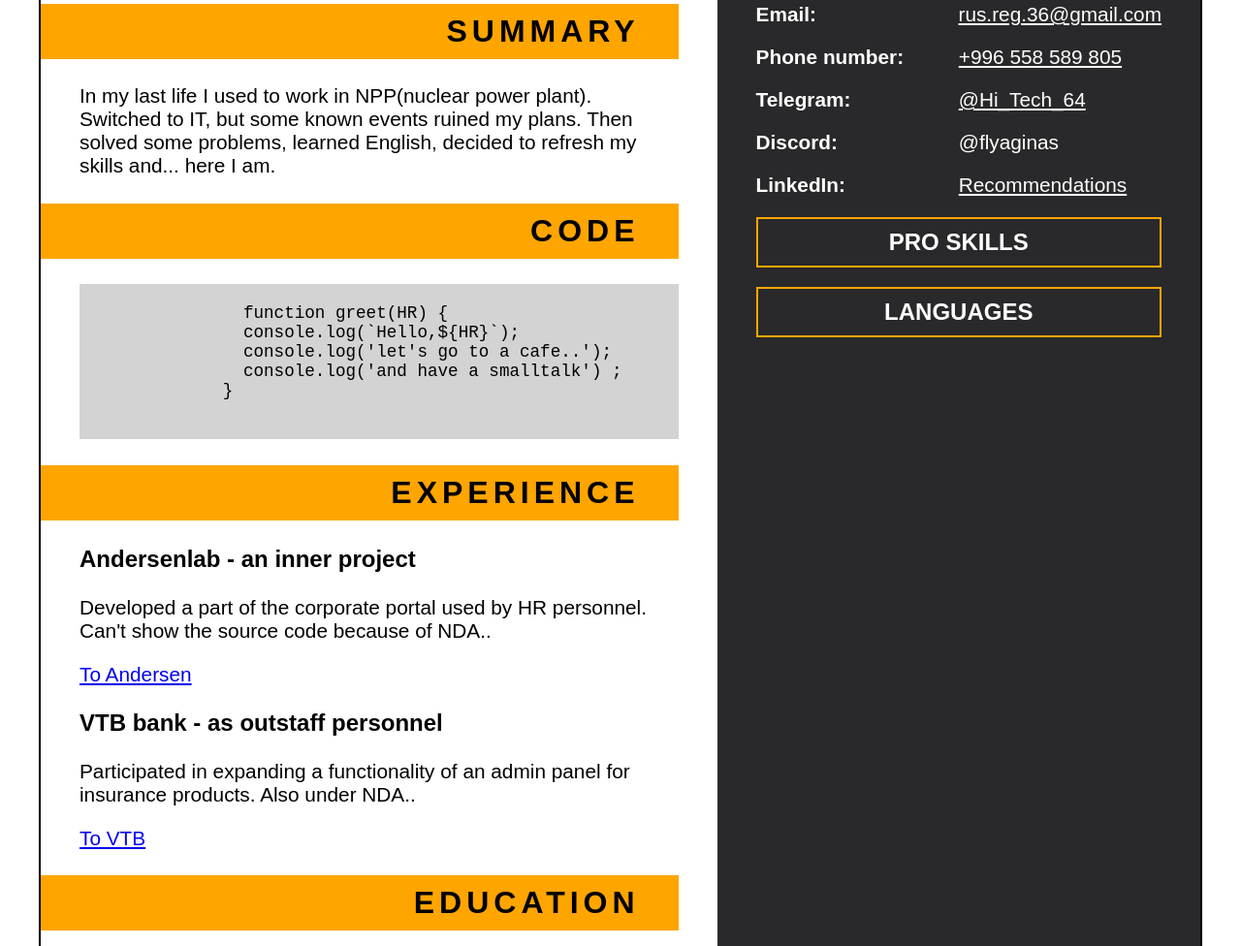
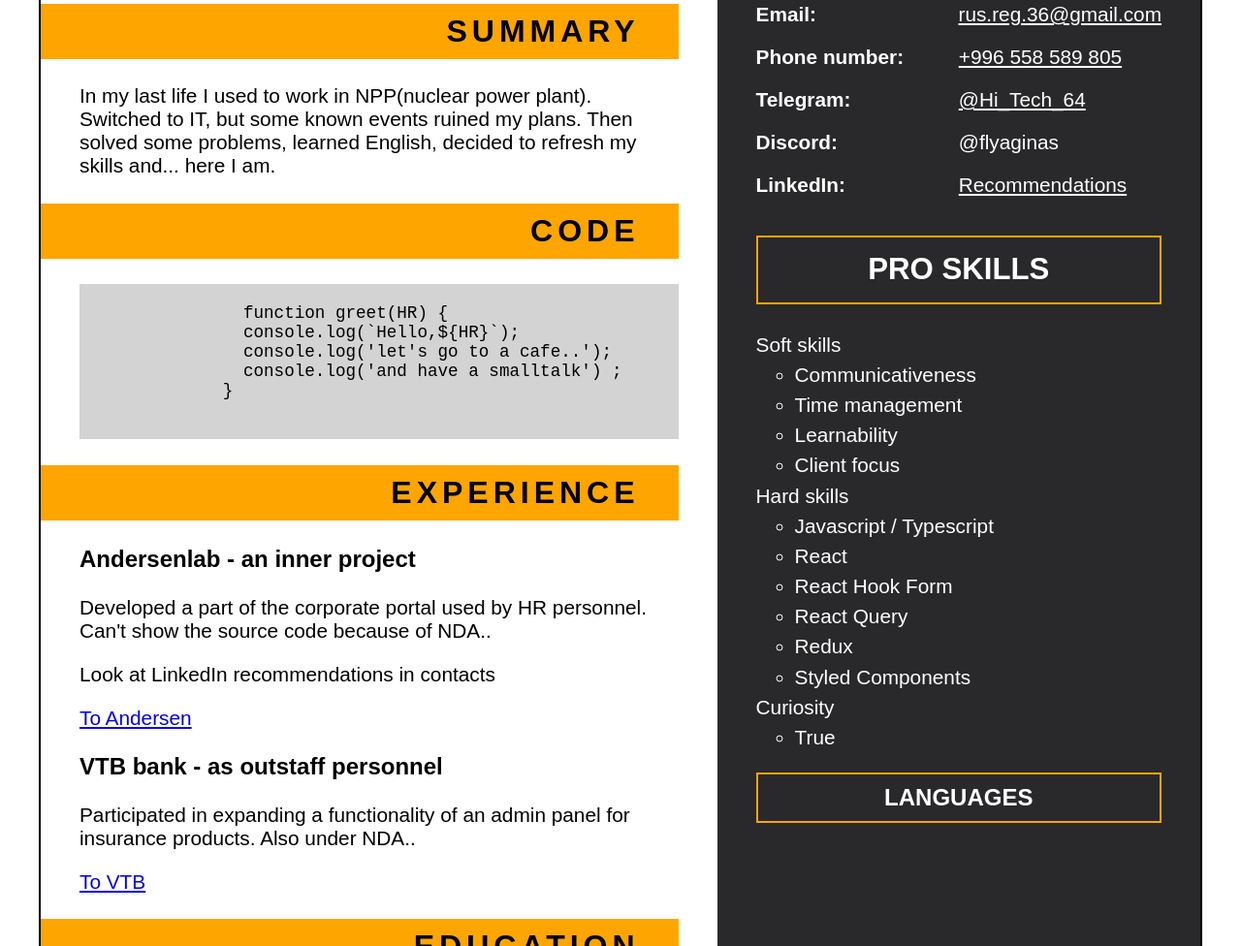
Before and after one commit to FlyaginAS/rsschool-cv, a plain HTML site: page index.html in a window 1280 px wide. Shown: the part 503-1479 px from the top of the page at 97% size. Drawn offline with Linux system fonts and the light colour scheme.

Commit message:
feat: add skills block

```diff
--- a/index.html
+++ b/index.html
@@ -71,6 +71,7 @@
             <h2 class="main-info__title">Experience</h2>
             <h3 class="main-info__title-3">Andersenlab - an inner project</h3>
             <p class="main-info__text">Developed a part of the corporate portal used by HR personnel. Can't show the source code because of NDA..</p>
+            <p class="main-info__text">Look at LinkedIn recommendations in contacts</p>
             <p class="main-info__text"><a href="https://andersenlab.com/">To Andersen</a></p>
             <h3 class="main-info__title-3">VTB bank - as outstaff personnel</h3>
             <p class="main-info__text">
@@ -107,6 +108,31 @@
           </div>
           <div class="additional-info__skills">
             <h2 class="additional-info__title">Pro skills</h2>
+            <ul >
+              <li >Soft skills
+                <ul>
+                  <li>Communicativeness</li>
+                  <li>Time management</li>
+                  <li>Learnability</li>
+                  <li>Client focus</li>
+                </ul>
+              </li>
+              <li>Hard skills
+                <ul>
+                  <li>Javascript / Typescript</li>
+                  <li>React</li>
+                  <li>React Hook Form</li>
+                  <li>React Query</li>
+                  <li>Redux</li>
+                  <li>Styled Components</li>
+                </ul>
+              </li>
+              <li>Curiosity
+                <ul>
+                  <li>True</li>
+                </ul>
+              </li>
+            </ul>
           </div>
           <div class="additional-info__languages">
             <h2 class="additional-info__title">Languages</h2>
--- a/styles.css
+++ b/styles.css
@@ -152,6 +152,7 @@ html {
 .additional-info__contacts {
   margin-top: 40px;
   font-size: 1.3rem;
+  margin-bottom: 40px;
 }
 .additional-info__title {
   padding: 10px;
@@ -183,6 +184,15 @@ html {
     }
   }
 }
+.additional-info__skills {
+  font-size: 1.3rem;
+  line-height: 1.5;
+  & > ul {
+    list-style: none;
+    padding: 0;
+  }
+}
+
 .footer {
   height: 70px;
   display: flex;
```
